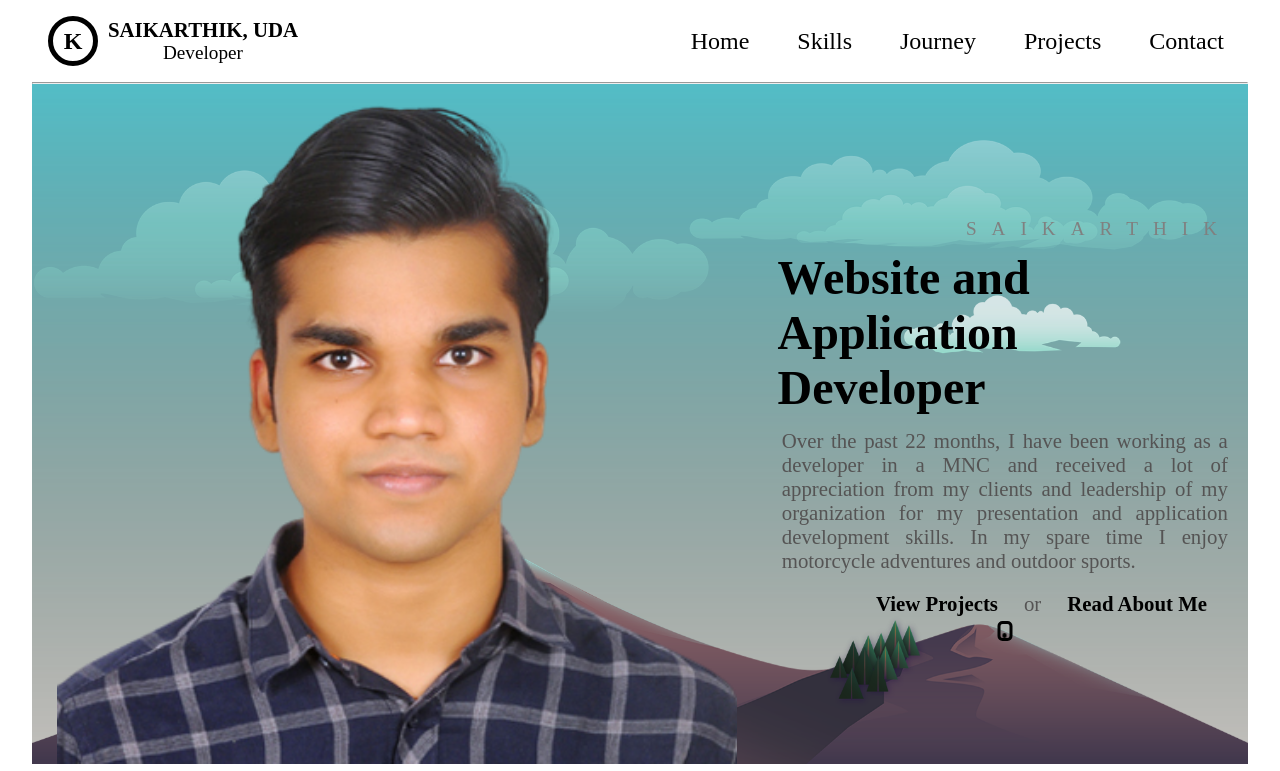
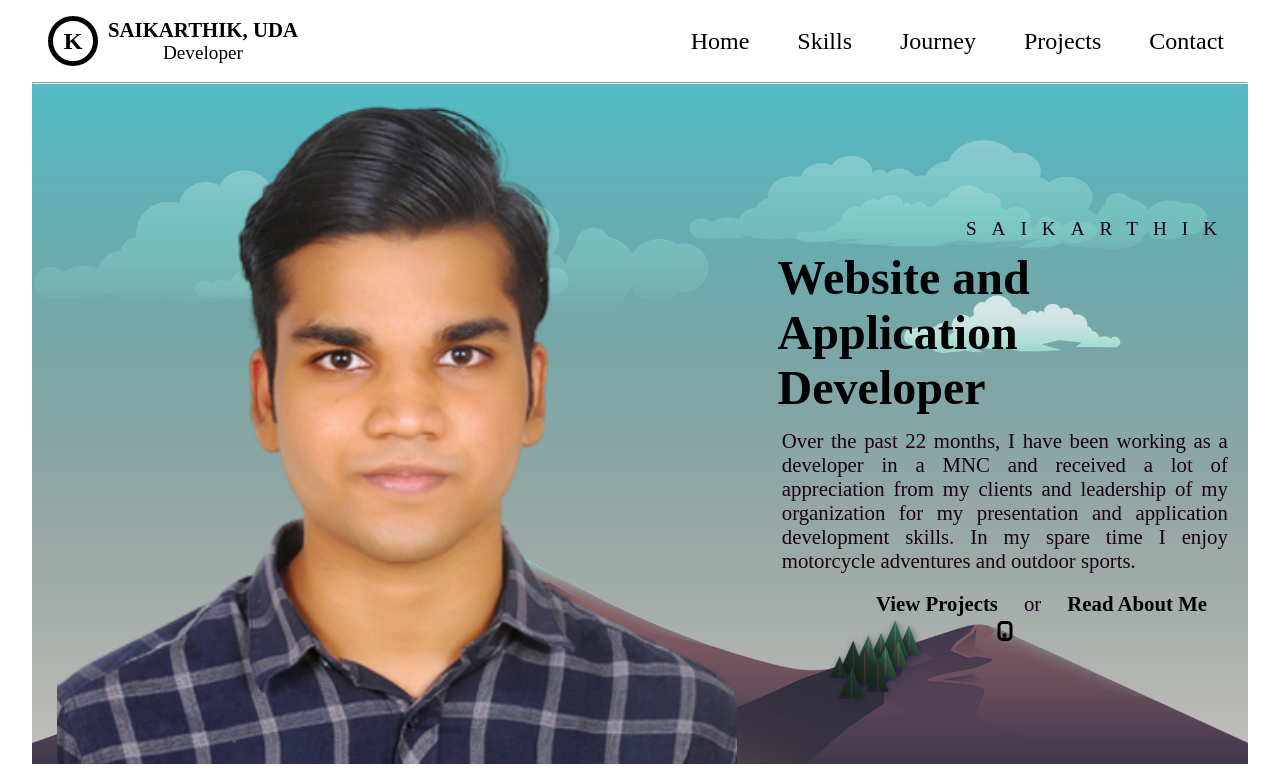
Before and after one commit to udamksaikarthik/myPortfolio, a plain HTML site: page index.html in a window 1280 px wide. Shown: the top 771 px of the page. Drawn offline with Linux system fonts and the light colour scheme; animation ran at ten frames a second.

Commit message:
bright colors

```diff
--- a/style.css
+++ b/style.css
@@ -239,7 +239,8 @@ body{
 .about_me_name{
     font-size: 1.2em;
     letter-spacing: 15px;
-    color: gray;
+    /* color: #7B3F00; */
+    color: #1A0014;
     text-align: right;
 }
 .about_me_title_role{
@@ -248,7 +249,8 @@ body{
 }
 .about_me_description{
     font-size: 1.3em;
-    color: rgb(85, 84, 84);
+    /* color: #7B3F00; */
+    color: #1A0014;
     padding: 0.2em;
     text-align: justify;
 }
```
